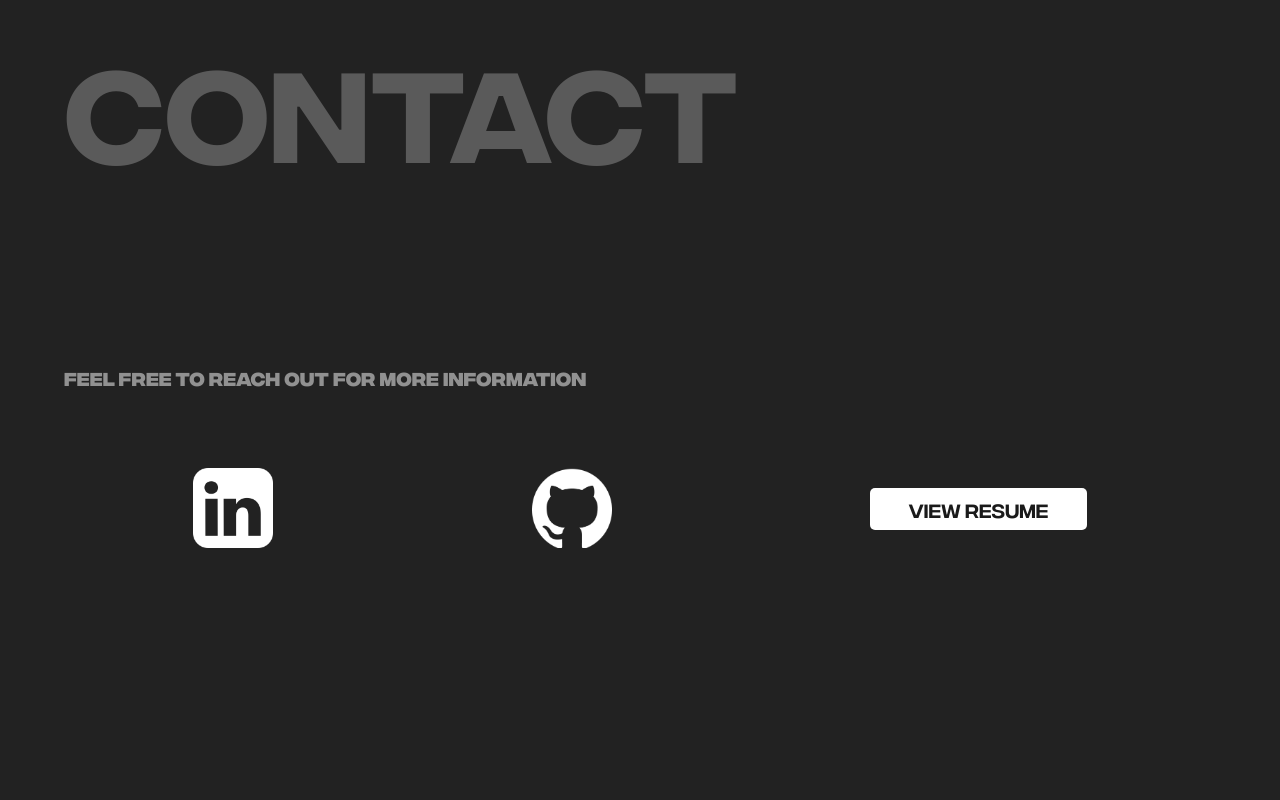
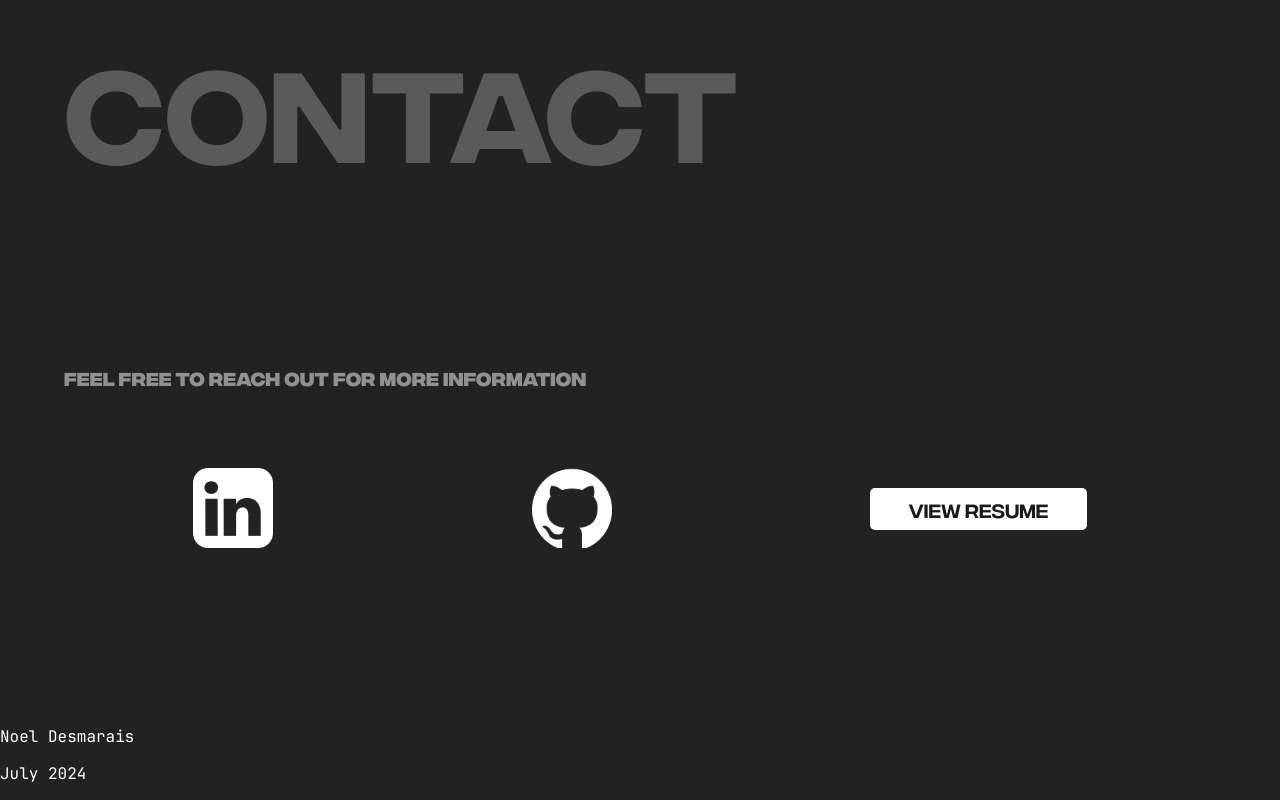
Before and after one commit to npd29/Portfolio-Website, a React (Create React App) app: page / in a window 1280 px wide. Shown: the part 4627-5427 px from the top of the page. Before the commit the page ends 5337 px from the top, so only its background shows below. Built offline with nearby package versions, Linux system fonts and the light colour scheme.

Commit message:
[feat] - Add footer

```diff
--- a/src/App.tsx
+++ b/src/App.tsx
@@ -3,6 +3,7 @@ import { Projects } from './components/projects/projects';
 import { About } from './components/about/about';
 import { Contact } from './components/contact';
 import { Hero } from './components/hero/hero';
+import { Footer } from './components/footer/footer';
 
 function App() {
     return (
@@ -11,6 +12,7 @@ function App() {
             <About></About>
             <Projects></Projects>
             <Contact></Contact>
+            <Footer></Footer>
         </div>
     );
 }
--- /dev/null
+++ b/src/components/footer/footer.css
@@ -0,0 +1,4 @@
+.footer {
+    display: flex;
+    min-height: 50vh;
+}
--- /dev/null
+++ b/src/components/footer/footer.tsx
@@ -0,0 +1,8 @@
+export function Footer() {
+    return (
+        <div className="footer">
+            <p>Noel Desmarais</p>
+            <p>July 2024</p>
+        </div>
+    );
+}
```
